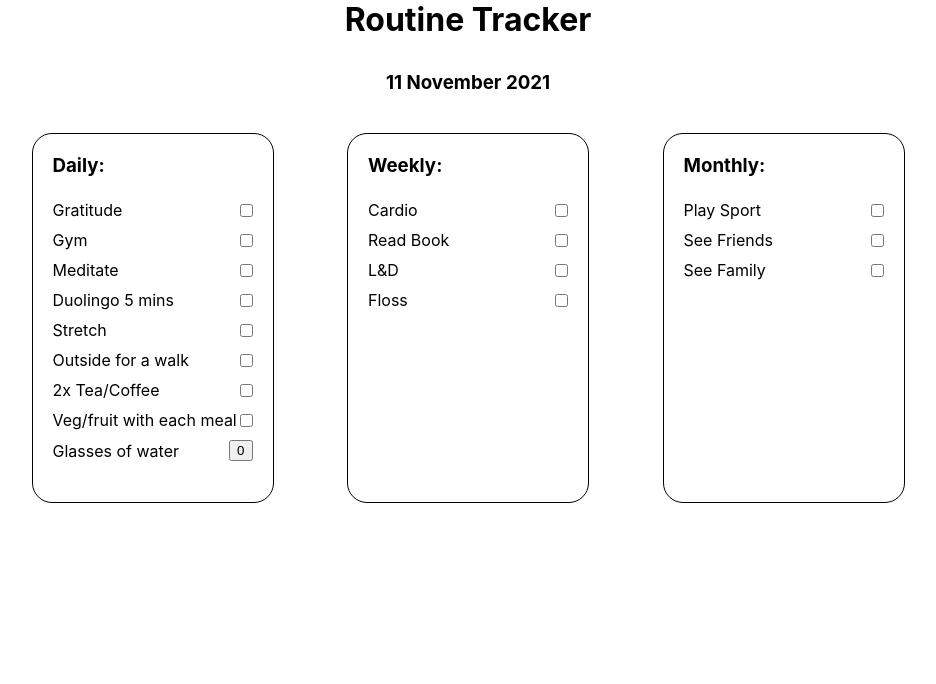
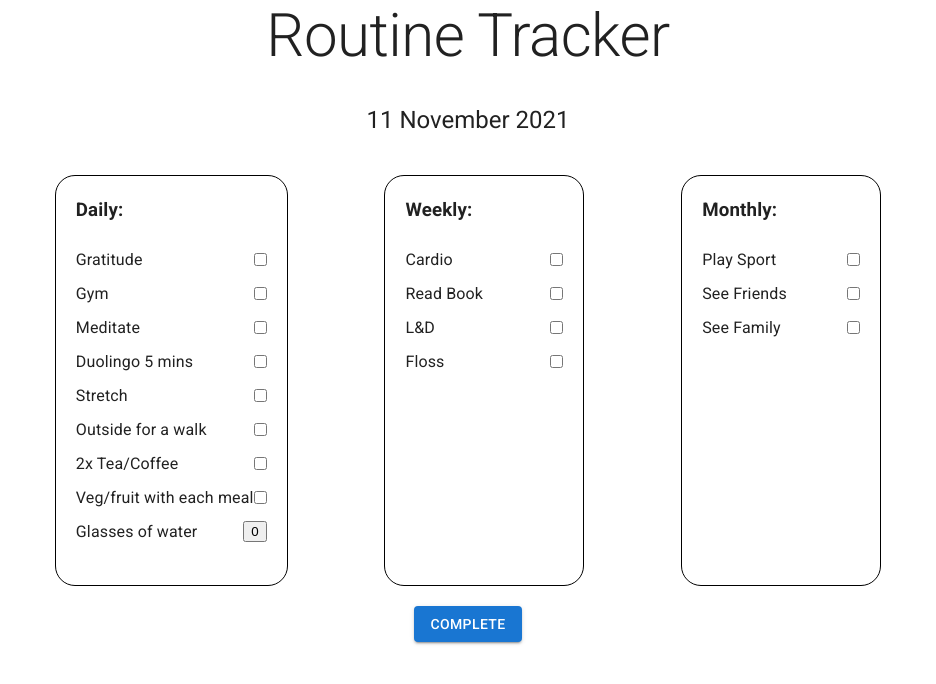
Before and after one commit to crwils/ReactRoutineTracker, a React (Create React App) app: page / in a window 1280 px wide. Shown: the top 684 px of the page, without its empty margins (172-1108 px from the left). Built offline with nearby package versions, Linux system fonts and the light colour scheme.

Commit message:
MUI styling added for heading, date and button

```diff
--- a/package.json
+++ b/package.json
@@ -3,6 +3,8 @@
   "version": "0.1.0",
   "private": true,
   "dependencies": {
+    "@emotion/react": "^11.6.0",
+    "@emotion/styled": "^11.6.0",
     "@mui/material": "^5.2.1",
     "@testing-library/jest-dom": "^5.15.0",
     "@testing-library/react": "^11.2.7",
--- a/public/index.html
+++ b/public/index.html
@@ -1,14 +1,13 @@
 <!DOCTYPE html>
 <html lang="en">
+
 <head>
   <meta charset="utf-8" />
   <link rel="icon" href="%PUBLIC_URL%/favicon.ico" />
+  <link rel="stylesheet" href="https://fonts.googleapis.com/css?family=Roboto:300,400,500,700&display=swap" />
   <meta name="viewport" content="width=device-width, initial-scale=1" />
   <meta name="theme-color" content="#000000" />
-    <meta
-      name="description"
-      content="Web site created using create-react-app"
-    />
+  <meta name="description" content="Web site created using create-react-app" />
   <link rel="apple-touch-icon" href="%PUBLIC_URL%/logo192.png" />
   <!--
       manifest.json provides metadata used when your web app is installed on a
@@ -26,6 +25,7 @@
     -->
   <title>React App</title>
 </head>
+
 <body>
   <noscript>You need to enable JavaScript to run this app.</noscript>
   <div id="root"></div>
@@ -40,4 +40,5 @@
       To create a production bundle, use `npm run build` or `yarn build`.
     -->
 </body>
+
 </html>
--- a/src/components/Date.js
+++ b/src/components/Date.js
@@ -1,5 +1,7 @@
 import React from 'react';
 import { getCurrentDate } from '../services/DateTime';
+import { Typography } from '@mui/material';
+import { typography } from '@mui/system';
 
 
 function Date(props) {
@@ -7,7 +9,7 @@ function Date(props) {
 
     return (
         <div className="center">
-            <h3 className="subheader">{getCurrentDate()}</h3>
+            <h3 className="subheader"><Typography variant="h5" component="h3">{getCurrentDate()}</Typography></h3>
         </div>
     );
 }
--- a/src/components/Header.js
+++ b/src/components/Header.js
@@ -1,9 +1,11 @@
 import React from 'react';
+import { Typography } from '@mui/material';
 
 function Header(props) {
     return (
         <div>
-            <h1 className="center heading">Routine Tracker</h1>
+            <h1 className="center heading"><Typography variant="h2" component="h2">Routine Tracker</Typography></h1>
+
         </div>
     );
 }
--- a/src/containers/RoutineBox.js
+++ b/src/containers/RoutineBox.js
@@ -1,6 +1,7 @@
-import React from 'react';
+import * as React from 'react';
 import { Date, Header, DailyList, WeeklyList, MonthlyList} from '../assets';
-
+import Button from '@mui/material/Button';
+import { Typography } from '@mui/material';
 
 function RoutineBox(props) {
 
@@ -15,6 +16,9 @@ function RoutineBox(props) {
                     <WeeklyList/>
                     <MonthlyList/>
                 </div>
+                <div className="center">
+                    <Button variant="contained" className="center">Complete</Button>
+                </div>
         </div>
     );
 }
--- a/src/index.js
+++ b/src/index.js
@@ -3,9 +3,11 @@ import ReactDOM from 'react-dom';
 import './index.css';
 import App from './App';
 import reportWebVitals from './reportWebVitals';
+import CssBaseline from '@mui/material/CssBaseline';
 
 ReactDOM.render(
   <React.StrictMode>
+  <CssBaseline />
     <App />
   </React.StrictMode>,
   document.getElementById('root')
```
Also changed, not shown: src/components/Typography.js (added, +11 -0 lines), 1 other file (tests, documents, lock files or other folders). Lines whose indentation alone changed are shown as unchanged.
